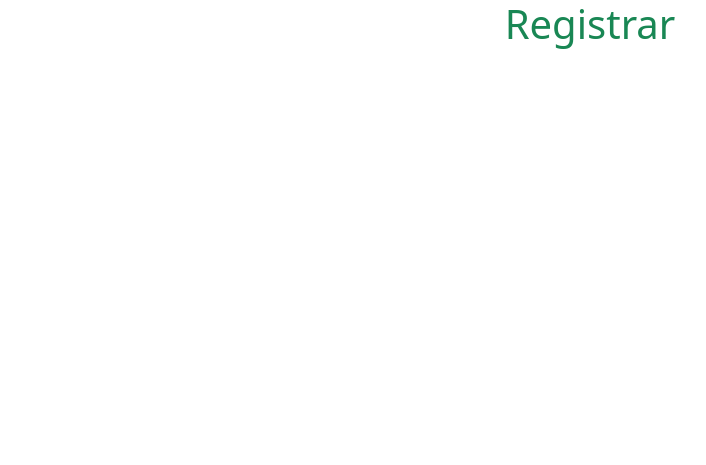
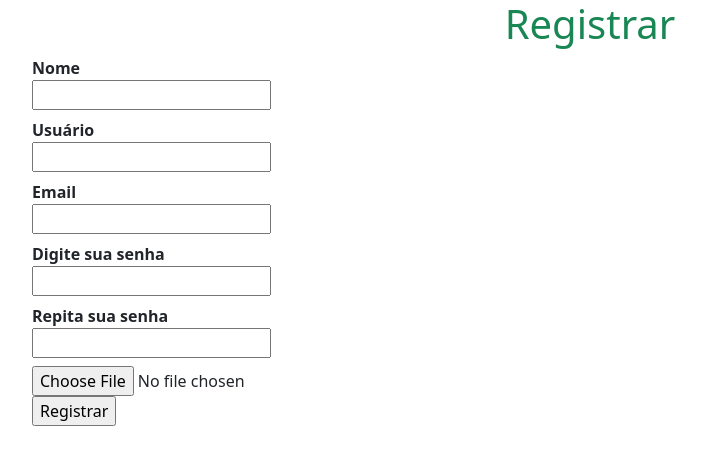
Before and after one commit to Horlanlacerda/E-commerce, a Flask app: page /registrar in a window 1280 px wide. Shown: the top 465 px of the page, without its empty margins (50-756 px from the left). Run offline with Flask 3, Linux system fonts and the light colour scheme; some libraries are stand-ins or nearby versions.

Commit message:
feat(forms-jinja): Cria macro render_field e implementa formulário de registro
Adiciona o macro render_field em _formularioajuda.html para renderizar campos e erros do WTForms de forma limpa. Implementa o formulário de registro no registrar.html.

```diff
--- a/loja/admin/formulario.py
+++ b/loja/admin/formulario.py
@@ -3,6 +3,6 @@ from wtforms import Form, BooleanField, StringField, PasswordField, validators
 class RegistrationForm(Form):
     nome = StringField('Nome', [validators.Length(min=4, max=25)])
     usuario = StringField('Usuário', [validators.Length(min=4, max=25)])
-    email = StringField('Email', [validators.Length(min=6, max=35), validators.Email()])
+    email = StringField('Email', [validators.Length(min=6, max=35)])
     senha = PasswordField('Digite sua senha', [validators.DataRequired(),validators.EqualTo('Confirmar sua senha', message='Sua senha e confirmação não são iguais')])
     confirmacao = PasswordField('Repita sua senha')
--- a/loja/admin/rotas.py
+++ b/loja/admin/rotas.py
@@ -16,4 +16,4 @@ def registrar():
         #db_session.add(user)
         flash('Obrigado por registrar')
         return redirect(url_for('login'))
-    return render_template('registrar.html', form=form, title="Página de Registros")
+    return render_template('admin/registrar.html', form=form, title="Página de Registros")
--- /dev/null
+++ b/loja/templates/_formularioajuda.html
@@ -0,0 +1,12 @@
+{% macro render_field(field) %}
+  <dt>{{ field.label }}
+  <dd>{{ field(**kwargs)|safe }}
+  {% if field.errors %}
+    <ul class=errors>
+    {% for error in field.errors %}
+      <li>{{ error }}</li>
+    {% endfor %}
+    </ul>
+  {% endif %}
+  </dd>
+{% endmacro %}
--- a/loja/templates/admin/registrar.html
+++ b/loja/templates/admin/registrar.html
@@ -4,4 +4,19 @@
 
 <div class="text-center h1 text-success">Registrar</div> <!-- O bootstrap permite já oferece alterações de css e js prontas, como é o caso de text-success-->
 
+<div class="container">
+    {% from "_formularioajuda.html" import render_field %}
+<form method="post" enctype="multipart/form-data">
+  <div>
+    {{ render_field(form.nome) }}
+    {{ render_field(form.usuario) }}
+    {{ render_field(form.email) }}
+    {{ render_field(form.senha) }}
+    {{ render_field(form.confirmacao) }}
+    <input type="file" name="photo">
+  </div>
+  <p><input type="submit" value="Registrar" class="btn-info"></p>
+</form>
+</div>
+
 {% endblock %}
```
